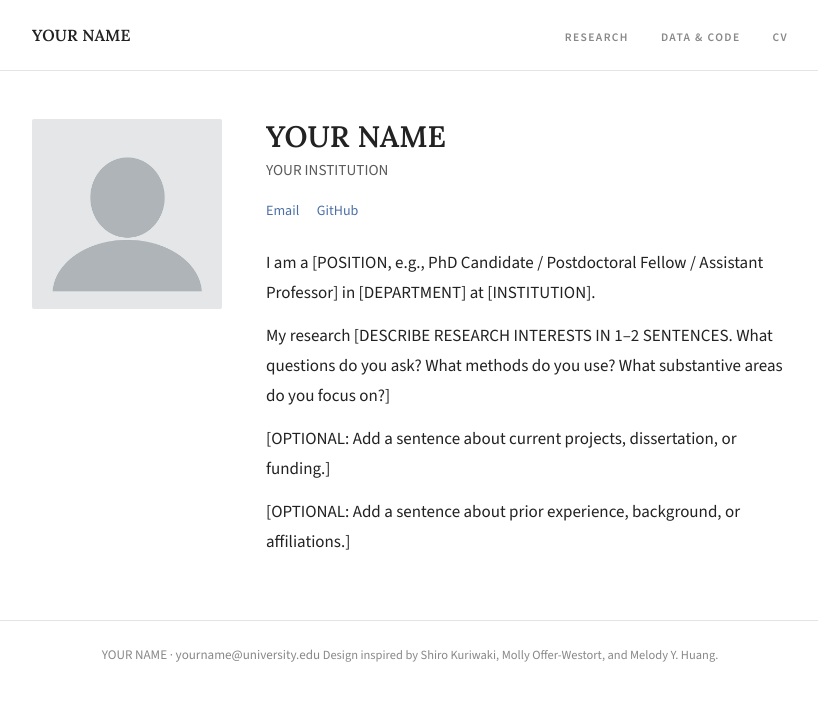
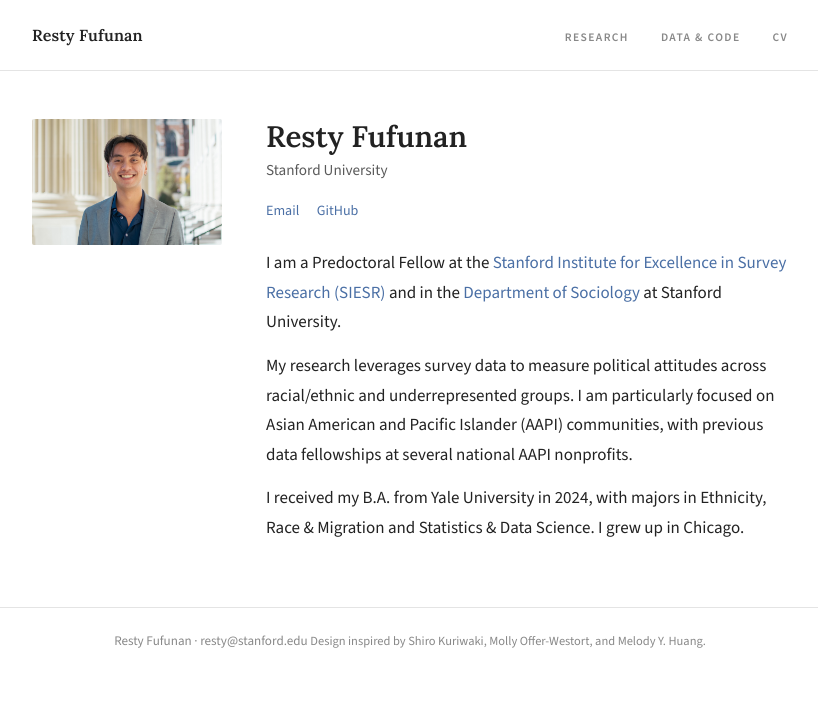
Before and after one commit to restyfufunan/restyfufunan.github.io, a Jekyll site: the page built from _pages/about.md, in a window 1280 px wide. Shown: the top 701 px of the page, without its empty margins (230-1048 px from the left). Built offline with Jekyll 4.4.1, drawn with Linux system fonts in a browser that asks for light colours.

Commit message:
replaced placeholders

```diff
--- a/_config.yml
+++ b/_config.yml
@@ -1,10 +1,10 @@
 # Basic Site Settings
 locale                   : "en-US"
 site_theme               : "default"
-title                    : "YOUR NAME"
+title                    : "Resty Fufunan"
 title_separator          : "-"
-name                     : &name "YOUR NAME"
-description              : &description "YOUR NAME — [FIELD] at [INSTITUTION]"
+name                     : &name "Resty Fufunan"
+description              : &description "Resty Fufunan — Predoctoral Fellow at Stanford"
 url                      : https://restyfufunan.github.io
 baseurl                  : ""
 repository               : "restyfufunan/restyfufunan.github.io"
@@ -12,14 +12,14 @@
 # Site Author
 # Controls what appears in the sidebar. Leave a field blank to hide it.
 author:
-  avatar           : "profile.png"           # filename in /images/
-  name             : "YOUR NAME"
-  pronouns         :                          # e.g., "she/her"
-  bio              : "PhD Candidate in [FIELD] at [INSTITUTION]. I study [RESEARCH INTERESTS]."
-  location         : "CITY, STATE"
-  employer         : "YOUR INSTITUTION"
+  avatar           : "profile.jpg"            # filename in /images/
+  name             : "Resty Fufunan"
+  pronouns         : "he/him"
+  bio              : "Predoctoral Fellow at Stanford (SIESR & Sociology). Survey research on political attitudes among racial/ethnic and underrepresented groups, with a focus on AAPI communities."
+  location         : "Stanford, CA"
+  employer         : "Stanford University"
   uri              :                          # personal website other than this one
-  email            : "yourname@university.edu"
+  email            : "resty@stanford.edu"
 
   # Academic profiles
   googlescholar    :                          # https://scholar.google.com/citations?user=XXXX
@@ -27,7 +27,7 @@
   ssrn             :                          # https://ssrn.com/author=XXXX
 
   # Code / software
-  github           : "YOUR_GITHUB_USERNAME"
+  github           : "restyfufunan"
 
   # Social media — fill in whichever you use, leave others blank
   bluesky          :                          # yourhandle.bsky.social
--- a/_pages/about.md
+++ b/_pages/about.md
@@ -4,10 +4,8 @@
 layout: home
 ---
 
-I am a [POSITION, e.g., PhD Candidate / Postdoctoral Fellow / Assistant Professor] in [DEPARTMENT] at [INSTITUTION].
+I am a Predoctoral Fellow at the [Stanford Institute for Excellence in Survey Research (SIESR)](https://siesr.stanford.edu/) and in the [Department of Sociology](https://sociology.stanford.edu/) at Stanford University.
 
-My research [DESCRIBE RESEARCH INTERESTS IN 1–2 SENTENCES. What questions do you ask? What methods do you use? What substantive areas do you focus on?]
+My research leverages survey data to measure political attitudes across racial/ethnic and underrepresented groups. I am particularly focused on Asian American and Pacific Islander (AAPI) communities, with previous data fellowships at several national AAPI nonprofits.
 
-[OPTIONAL: Add a sentence about current projects, dissertation, or funding.]
-
-[OPTIONAL: Add a sentence about prior experience, background, or affiliations.]
+I received my B.A. from Yale University in 2024, with majors in Ethnicity, Race & Migration and Statistics & Data Science. I grew up in Chicago.
```
Also changed, not shown: README.md (+1 -1 lines), _pages/cv.md (+3 -6 lines), images/profile.jpg (added).
